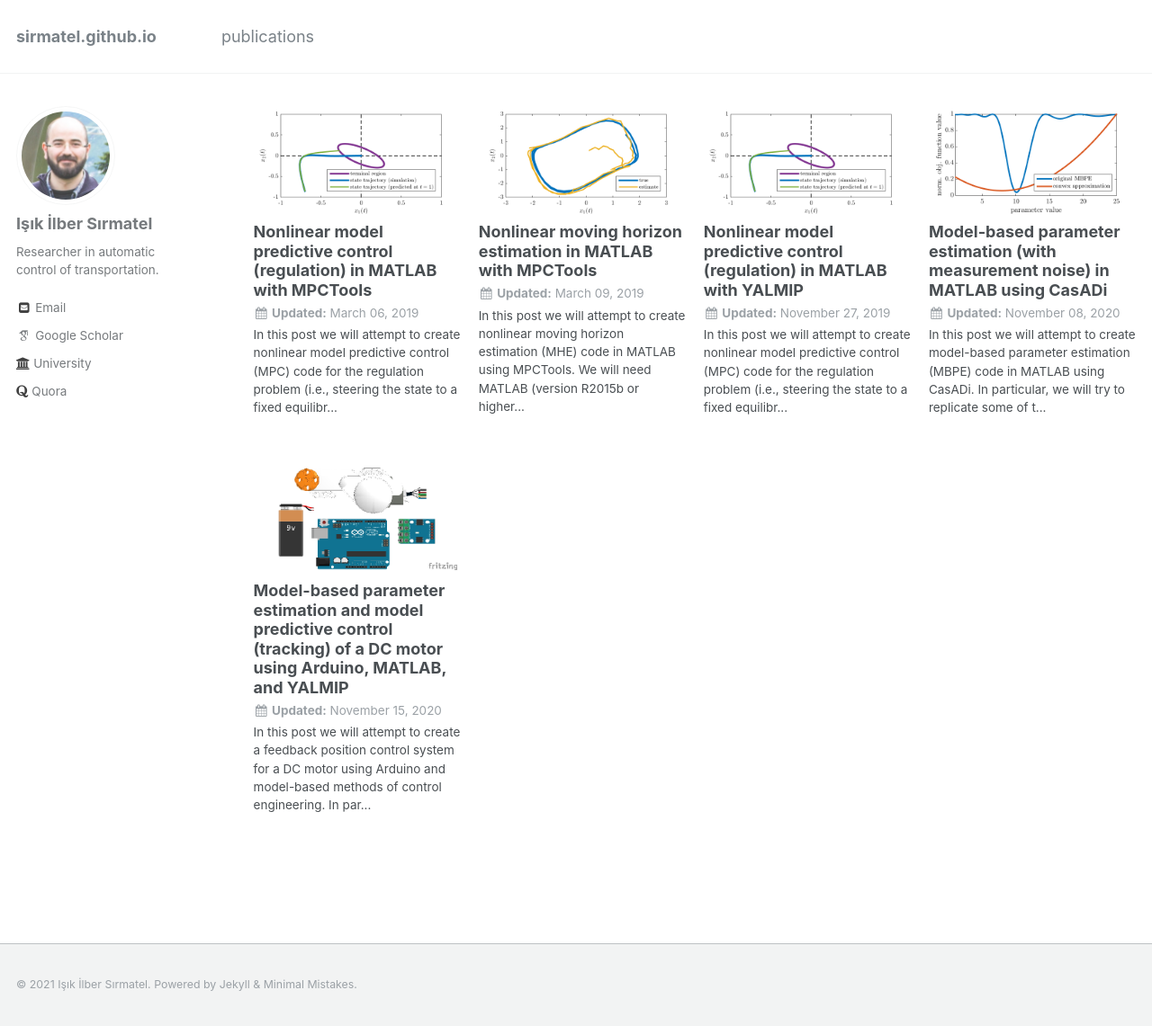
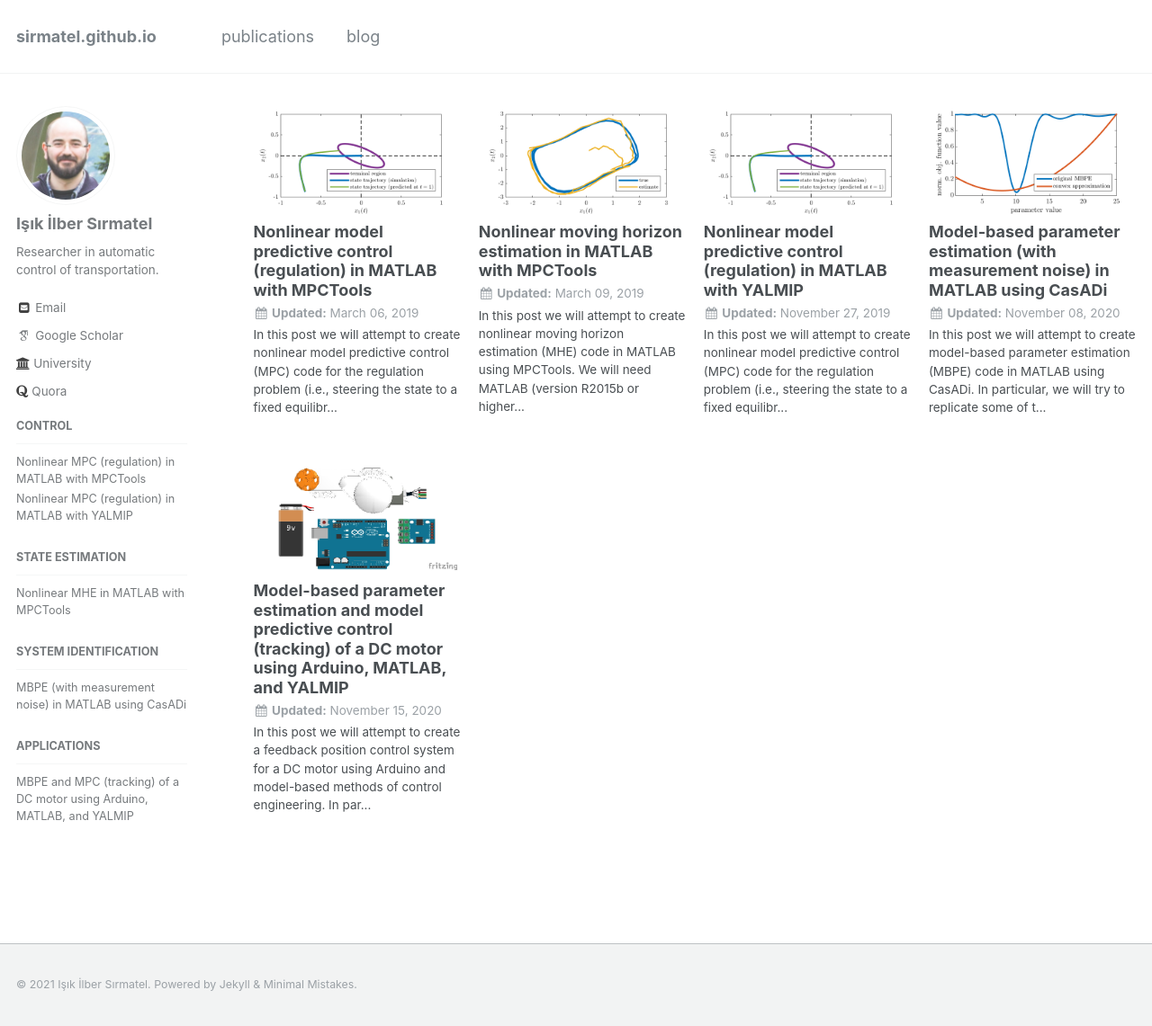
Before and after one commit to sirmatel/sirmatel.github.io, a Jekyll site: the page built from _pages/blog.html, in a window 1280 px wide and 1141 px high. Shown: the whole window at 90% size. Built offline with Jekyll 4.4.1, drawn with Linux system fonts in a browser that asks for light colours; some web fonts are replaced.

Commit message:
Update navigation.yml

```diff
--- a/_data/navigation.yml
+++ b/_data/navigation.yml
@@ -5,6 +5,10 @@ main:
 
   - title: "publications"
     url: /publications
+
+  - title: "blog"
+    url: /blog
+
 
 publications:
   - title: theses
@@ -45,3 +49,23 @@ publications:
     children:
       - title: "Comparison of FL and MPC for VSL control"
         url: /publications/zhang2018
+
+blog:
+  - title: control
+    children:
+      - title: "Nonlinear MPC (regulation) in MATLAB with MPCTools"
+        url: /blog/regulation_NMPC_MPCTools
+      - title: "Nonlinear MPC (regulation) in MATLAB with YALMIP"
+        url: /blog/regulation_NMPC_YALMIP
+  - title: state estimation
+    children:
+      - title: "Nonlinear MHE in MATLAB with MPCTools"
+        url: /blog/NMHE_MPCTools
+  - title: system identification
+    children:
+      - title: "MBPE (with measurement noise) in MATLAB using CasADi"
+        url: /blog/MBPE_meas_noise_CasADi
+  - title: applications
+    children:
+      - title: "MBPE and MPC (tracking) of a DC motor using Arduino, MATLAB, and YALMIP"
+        url: /blog/MBPE_MPC_DC_motor
```
